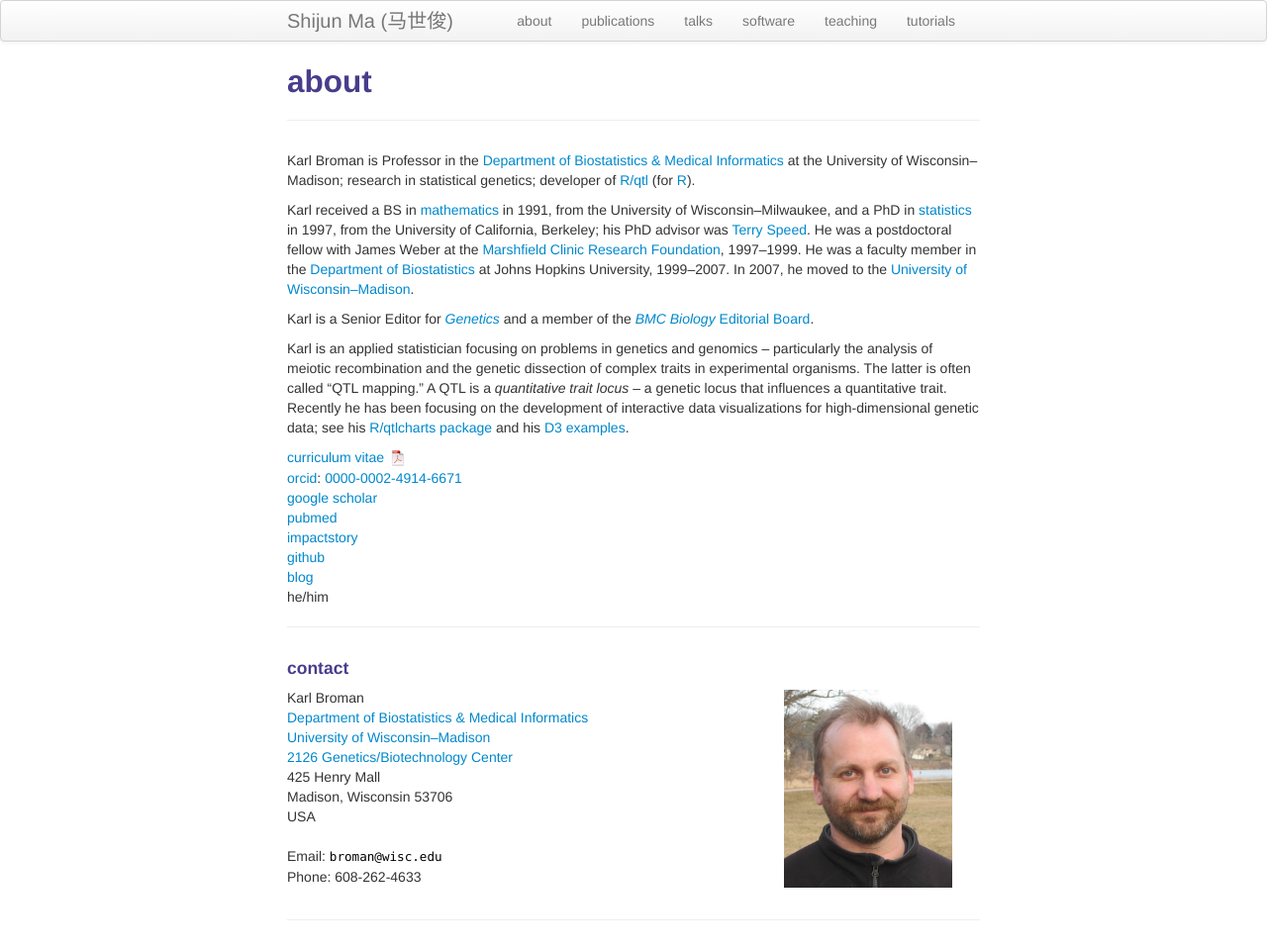
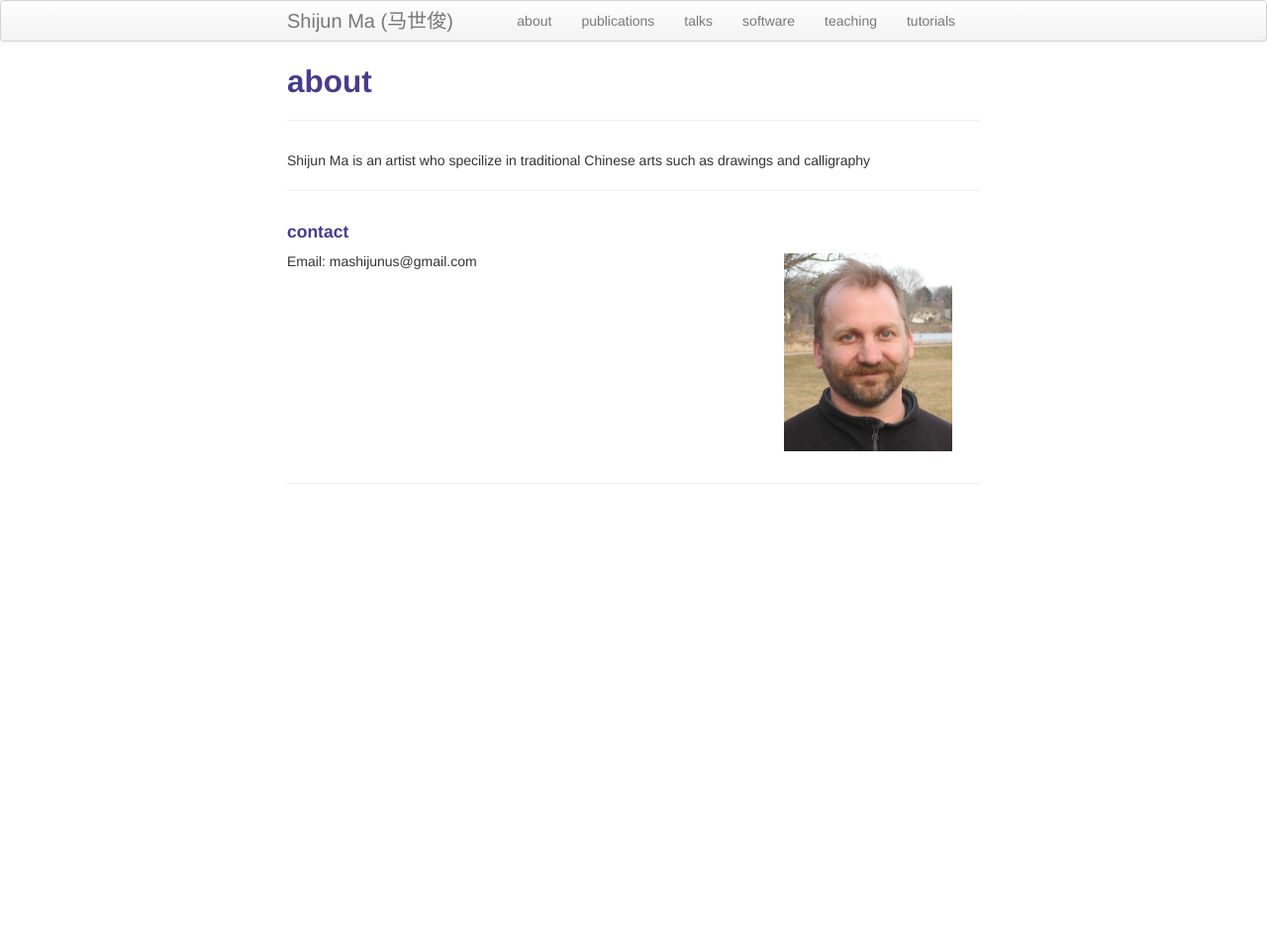
Before and after one commit to mashijunus/mashijunus.github.io, a Jekyll site: the page built from pages/about.md, in a window 1280 px wide. Shown: the whole page at 99% size. Built offline with Jekyll 4.4.1, drawn with Linux system fonts in a browser that asks for light colours; after the commit the page ends 900 px from its top, so only the background shows below that.

Commit message:
Update about.md

```diff
--- a/pages/about.md
+++ b/pages/about.md
@@ -1,50 +1,10 @@
 ---
 layout: page
 title: about
-description: Karl Broman is Professor in Biostatistics and Medical Informatics at University of Wisconsin - Madison; research in statistical genetics
+description: Shijun Ma is an artist who specilize in traditional Chinese arts such as drawings and calligraphy
 ---
 
-Karl Broman is Professor in the
-[Department of Biostatistics &amp; Medical Informatics](https://www.biostat.wisc.edu)
-at the University of Wisconsin&ndash;Madison;
-research in statistical genetics; developer of
-[R/qtl](https://rqtl.org) (for [R](https://www.r-project.org)).
-
-Karl received a BS in [mathematics](http://uwm.edu/math)
-in 1991, from the
-University of Wisconsin&ndash;Milwaukee, and a
-PhD in [statistics](http://stat.berkeley.edu) in 1997, from the
-University of California, Berkeley; his PhD advisor was
-[Terry Speed](http://www.wehi.edu.au/people/terry-speed).
-He was a postdoctoral fellow with James Weber at the
-[Marshfield Clinic Research Foundation](http://research.marshfieldclinic.org),
-1997&ndash;1999. He
-was a faculty member in the [Department of Biostatistics](https://www.jhsph.edu/departments/biostatistics/) at Johns
-Hopkins University, 1999&ndash;2007. In 2007, he moved to the
-[University of Wisconsin&ndash;Madison](https://www.wisc.edu).
-
-Karl is a Senior Editor for [_Genetics_](http://www.genetics.org) and
-a member of the [_BMC Biology_](https://bmcbiol.biomedcentral.com)
-[Editorial Board](https://bmcbiol.biomedcentral.com/about/editorial-board).
-
-Karl is an applied statistician focusing on problems in genetics and
-genomics &ndash; particularly the analysis of meiotic recombination and the
-genetic dissection of complex traits in experimental organisms. The
-latter is often called &ldquo;QTL mapping.&rdquo; A QTL is a
-_quantitative trait locus_ &ndash; a genetic locus that influences a
-quantitative trait. Recently he has been focusing on the development
-of interactive data visualizations for high-dimensional genetic data;
-see his [R/qtlcharts package](https://kbroman.org/qtlcharts) and
-his [D3 examples](https://www.biostat.wisc.edu/~kbroman/D3).
-
-[curriculum vitae ![CV as pdf](icons16/pdf-icon.png)]({{ BASE_PATH }}/assets/broman_cv.pdf)<br/>
-[orcid](https://orcid.org): [0000-0002-4914-6671](https://orcid.org/0000-0002-4914-6671)<br/>
-[google scholar](https://scholar.google.com/citations?sortby=pubdate&hl=en&user=42tCp5UAAAAJ&view_op=list_works)<br/>
-[pubmed](https://www.ncbi.nlm.nih.gov/pubmed/?term=broman+kw)<br/>
-[impactstory](https://impactstory.org/u/0000-0002-4914-6671)<br/>
-[github](https://github.com/kbroman)<br/>
-[blog](https://kbroman.org/blog) <br/>
-he/him
+Shijun Ma is an artist who specilize in traditional Chinese arts such as drawings and calligraphy
 
 ---
 
@@ -53,26 +13,16 @@ he/him
 
     <div class="row-fluid">
         <div class="span5">
-            Karl Broman<br/>
-            <a href="https://www.biostat.wisc.edu">Department of Biostatistics &amp; Medical Informatics</a><br/>
-            <a href="https://www.wisc.edu">University of Wisconsin&ndash;Madison</a><br/>
-            <a href="https://map.wisc.edu/s/2tie3nen">2126 Genetics/Biotechnology Center</a><br/>
-            425 Henry Mall<br/>
-            Madison, Wisconsin 53706<br/>
-            USA<br/><br/>
 
             <div id="hide_email">
-            Email: <code>bro</code><b>I</b><code>man</code><b>don't</b><code>@</code><b>want</b><code></code><b>spam!
-            </b><code></code><b>So</b><code></code><b>please</b><code>wi</code><b>leave
-            </b><code>sc</code><b>me</b><code>.</code><b>alone</b><code>e</code><b>!</b><code>du</code><br/>
-            Phone: 608-262-4633
+            Email: mashijunus@gmail.com
             </div>
         </div>
 
         <div class="span2">
         <a href="../assets/pics/karl_2014-03-30.jpg">
             <img src="../assets/pics/karl_2014-03-30_small.jpg"
-                  title="Karl Broman" alt="Karl Broman"/></a>
+                  title="Shijun Ma" alt="Shijun Ma"/></a>
         </div>
     </div>
 </div>
```
